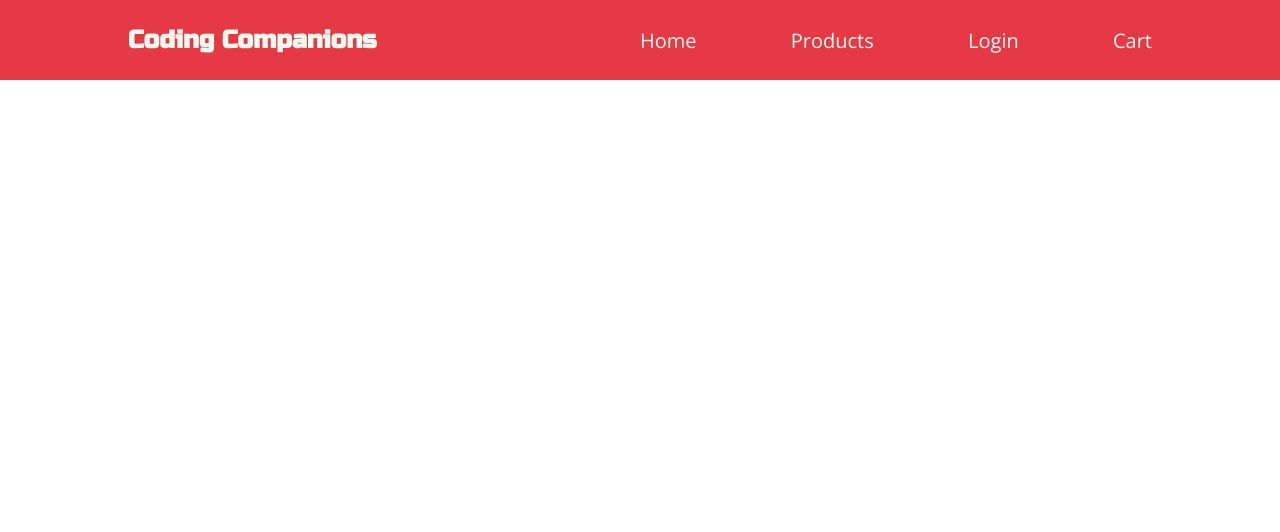
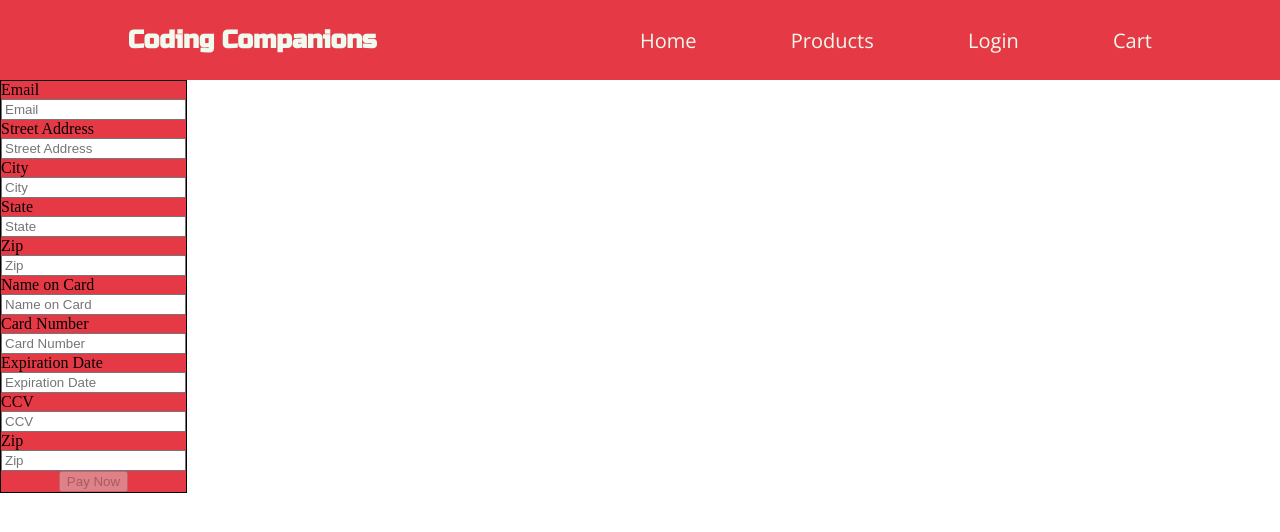
Before and after one commit to MaxVillagomez/coding-companions, a React (Create React App) app: page /checkout in a window 1280 px wide. Shown: the top 532 px of the page. Built offline with nearby package versions, Linux system fonts and the light colour scheme; no server answers.

Commit message:
feat(added checkout and confirmation components) also added sumTotal function for cart

```diff
--- a/api/users.js
+++ b/api/users.js
@@ -40,7 +40,7 @@ apiRouter.post("/login", async (req, res, next) => {
     const user = await getUserByEmail(email);
     const hashedPassword = user.password;
     const isValid = await bcrypt.compare(password, hashedPassword);
-    const token = jwt.sign({ id: user.id, email}, JWT_SECRET);
+    const token = jwt.sign({ id: user.id, email}, process.env.JWT_SECRET);
     if (user && isValid) {
         res.send({
             user,
--- a/src/components/App.js
+++ b/src/components/App.js
@@ -12,6 +12,8 @@ import {
   Register,
   IndividualProduct,
   Cart,
+  Checkout,
+  Confirmation
 } from "./index";
 import "../style/App.css";
 import {
@@ -30,7 +32,7 @@ const App = () => {
   const [token, setToken] = useState('');
   const [isLoggedIn, setIsLoggedIn] = useState(false);
   const [cart, setCart] = useState([]);
-
+  const [cardNumber, setCardNumber] = useState('');
 
   const { productId } = useParams();
   useEffect(() => {
@@ -87,6 +89,12 @@ const App = () => {
     setCart((cart) => [...cart, { ...item, quantity: 1 }]);
   };
 
+  const handleClickRemove = (item) =>{
+    const items = cart.filter((cartItem) => cartItem.name !== item.name);
+    console.log(items);
+    setCart(items);
+  }
+
   return (
     <div className="app-container">
       <Router>
@@ -98,6 +106,7 @@ const App = () => {
               <Homepage
                 indivProduct={indivProduct}
                 setIndivProduct={setIndivProduct}
+                handleClick={handleClick}
               />
             }
           />
@@ -140,9 +149,14 @@ const App = () => {
                 setCart={setCart}
                 handleClick={handleClick}
                 handleDecClick={handleDecClick}
+                handleClickRemove={handleClickRemove}
               />
             }
           />
+
+          <Route path="/checkout" element={<Checkout cardNumber = {cardNumber} setCardNumber ={setCardNumber}/>} />
+          <Route path="/confirmation" element={<Confirmation />} />
+
         </Routes>
       </Router>
     </div>
--- a/src/components/Cart.js
+++ b/src/components/Cart.js
@@ -1,8 +1,15 @@
 import React, { useEffect, useState } from "react";
+import { Link } from "react-router-dom";
 
-const Cart = ({ cart, setCart, handleClick, handleDecClick }) => {
+const Cart = ({ cart, setCart, handleClick, handleDecClick, handleClickRemove }) => {
   //   console.log("This is the quantity", quantity);
   //   console.log("This is the cart", cart);
+
+  let subTotal = 0
+  cart.map(item => {
+    subTotal += item.price * item.quantity;
+  });
+
   return (
     <div>
       {cart.map((item) => (
@@ -11,10 +18,14 @@ const Cart = ({ cart, setCart, handleClick, handleDecClick }) => {
           <h5>{item.price * item.quantity}</h5>
           <button onClick={() => handleClick(item)}>+</button>
           <h5>{item.quantity}</h5>
-
           <button onClick={() => handleDecClick(item)}>-</button>
+          <button onClick={() => handleClickRemove(item)}>Remove Item</button>
         </div>
       ))}
+          <h5>Total {subTotal}</h5>
+          {subTotal ? <Link to='/checkout'>
+          <button>Proceed to Checkout</button>
+          </Link> : <h1>Add Items to your Cart</h1>}
     </div>
   );
 };
--- /dev/null
+++ b/src/components/Checkout.js
@@ -0,0 +1,65 @@
+import React from "react";
+import { Link } from "react-router-dom";
+
+const Checkout = ({cardNumber, setCardNumber}) => {
+    return(
+        <div className="form-container">
+                <form>
+                    <label>
+                        Email
+                        <input type='text' placeholder="Email" required></input>
+                    </label>
+                    <label>
+                        Street Address
+                        <input
+                            type='text' placeholder="Street Address" required></input>
+                    </label>
+                    <label>
+                        City
+                        <input type='text' placeholder="City" required></input>
+                    </label>
+                    <label>
+                        State
+                        <input type='text' placeholder="State" required></input>
+                    </label>
+                    <label>
+                        Zip
+                        <input type='text' placeholder="Zip" required></input>
+                    </label>
+
+                </form>
+
+                <form>
+                    <label>
+                        Name on Card
+                        <input type='text' placeholder="Name on Card" required></input>
+                    </label>
+                    <label>
+                        Card Number
+                        <input
+                            type='text' placeholder="Card Number" required></input>
+                    </label>
+                    <label>
+                        Expiration Date
+                        <input type='text' placeholder="Expiration Date" required></input>
+                    </label>
+                    <label>
+                        CCV
+                        <input type='text' placeholder="CCV" required></input>
+                    </label>
+                    <label>
+                        Zip
+                        <input type='text' value={cardNumber} onChange={(event) => setCardNumber(event.target.value)} placeholder="Zip" required></input>
+                    </label>
+
+                </form>
+                    <Link to='/confirmation'>
+                        <button disabled={!cardNumber}>Pay Now</button>
+                    </Link>
+
+
+            </div>
+    )
+};
+
+export default Checkout;
--- /dev/null
+++ b/src/components/Confirmation.js
@@ -0,0 +1,13 @@
+import React from "react";
+
+const Confirmation = () => {
+    return(
+        <div>
+            <h1>Order Received!</h1>
+            <h3>Thank you for your purchase!</h3>
+            <p>Expected delivery date: 3-10 business days.</p>
+        </div>
+    )
+};
+
+export default Confirmation;
--- a/src/components/Login.js
+++ b/src/components/Login.js
@@ -31,7 +31,8 @@ const Login = (props) => {
                 const data = await response.json();
                 console.log("this is the response data: ", data);
         } catch (error) {
-          next(error);
+          console.error(error);
+          throw error;
         }
 
         const user = {
--- a/src/components/index.js
+++ b/src/components/index.js
@@ -6,3 +6,5 @@ export { default as Login } from "./Login";
 export { default as Register } from "./Register";
 export { default as IndividualProduct } from "./IndividualProduct";
 export { default as Cart } from "./Cart";
+export { default as Checkout} from "./Checkout";
+export { default as Confirmation} from "./Confirmation";
```
